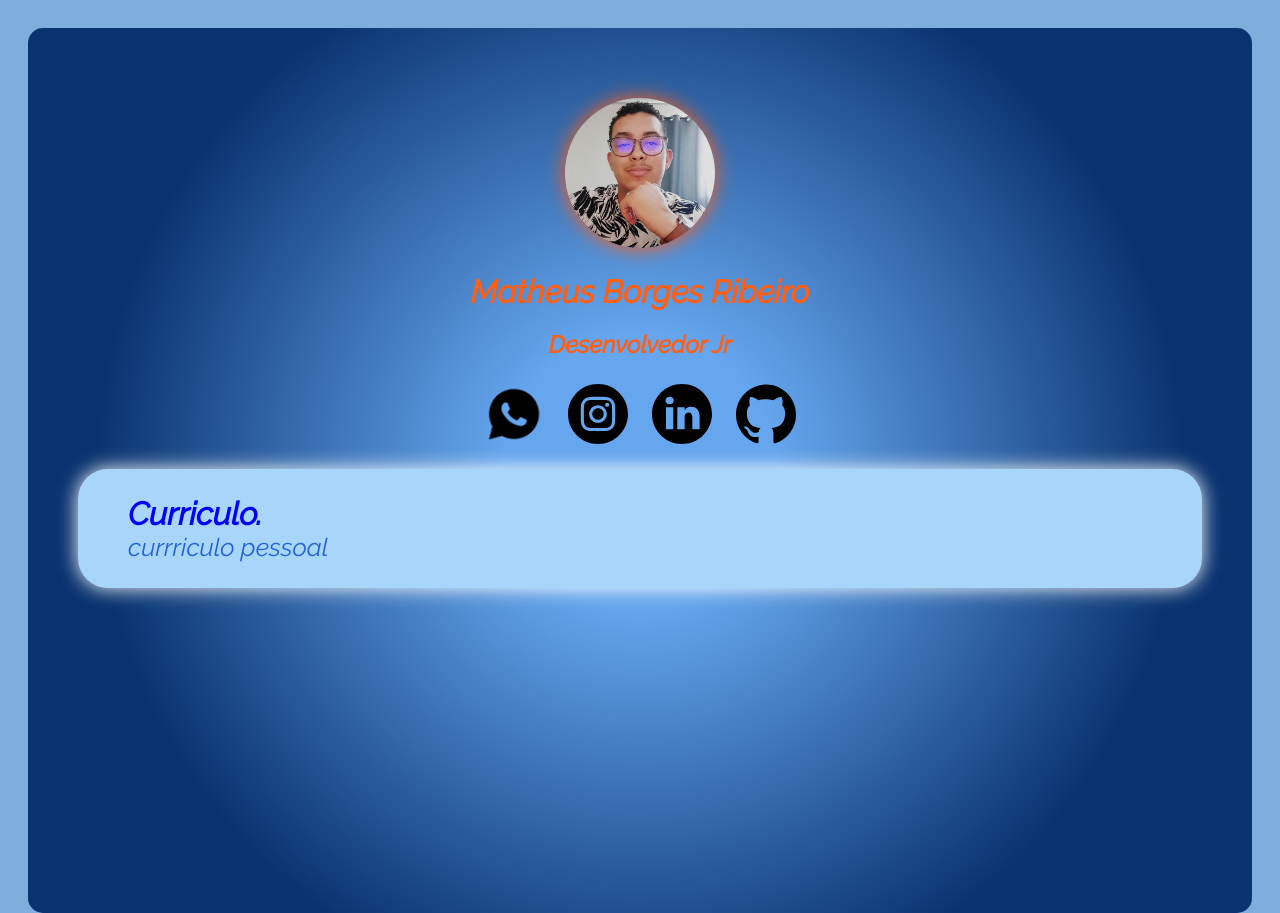
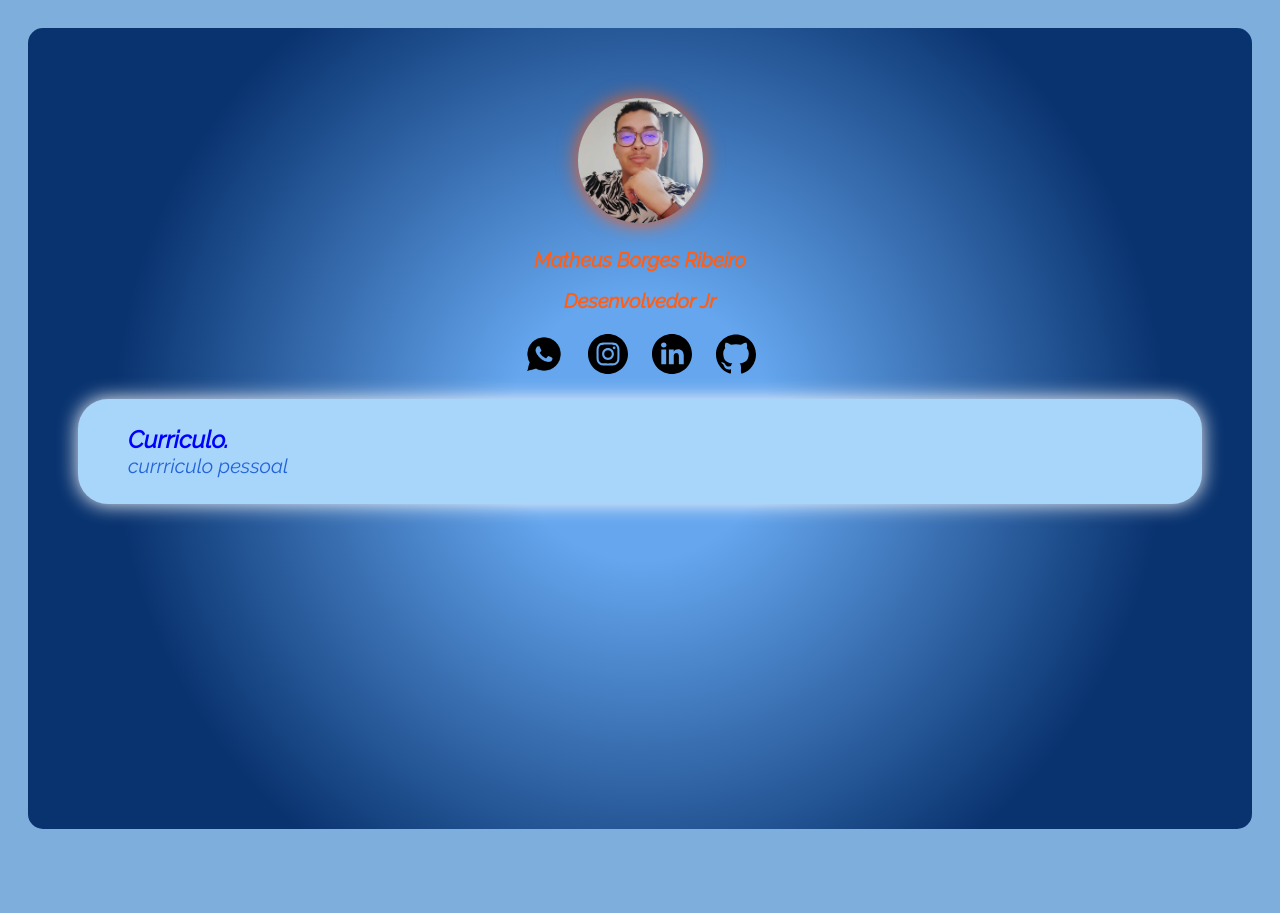
Before and after one commit to matheusbborges/matheusbborges.github.io, a plain HTML site: page index.html in a window 1280 px wide. After the commit the page ends 848 px from the top, so only its background shows below. Drawn offline with Linux system fonts and the light colour scheme.

Commit message:
ajustando tamanhos

```diff
--- a/style.css
+++ b/style.css
@@ -23,7 +23,7 @@ body{
 }
 
 .profile img {
-    width: 150px;
+    width: 125px;
     border-radius: 50%;
     box-shadow: 0px 0px 20px #FF5E15;
 }
@@ -34,9 +34,11 @@ h1, h2{
 }
 
 h1{
+    font-size: 20px;
     margin: 5px 10px;
 }
 h2{
+    font-size: 20px;
     margin-top: 20px 0px;
 }
 
@@ -55,24 +57,23 @@ h2{
 
 .icons a img{
     list-style: none;
-    width: 60px;
+    width: 40px;
 }
 
 .links ul a{
     font-family: 'Raleway', sans-serif;
     margin: 0px;
-    font-size: 25px;
+    font-size: 20px;
     color: rgb(35, 99, 218);
     text-decoration: none;
 }
 .links ul a span{
-    font-size: 32px;
+    font-size: 24px;
     color: blue;
 }
 
 span a{
     display: block;
-
     margin-bottom: 0px;
 }
 
```
